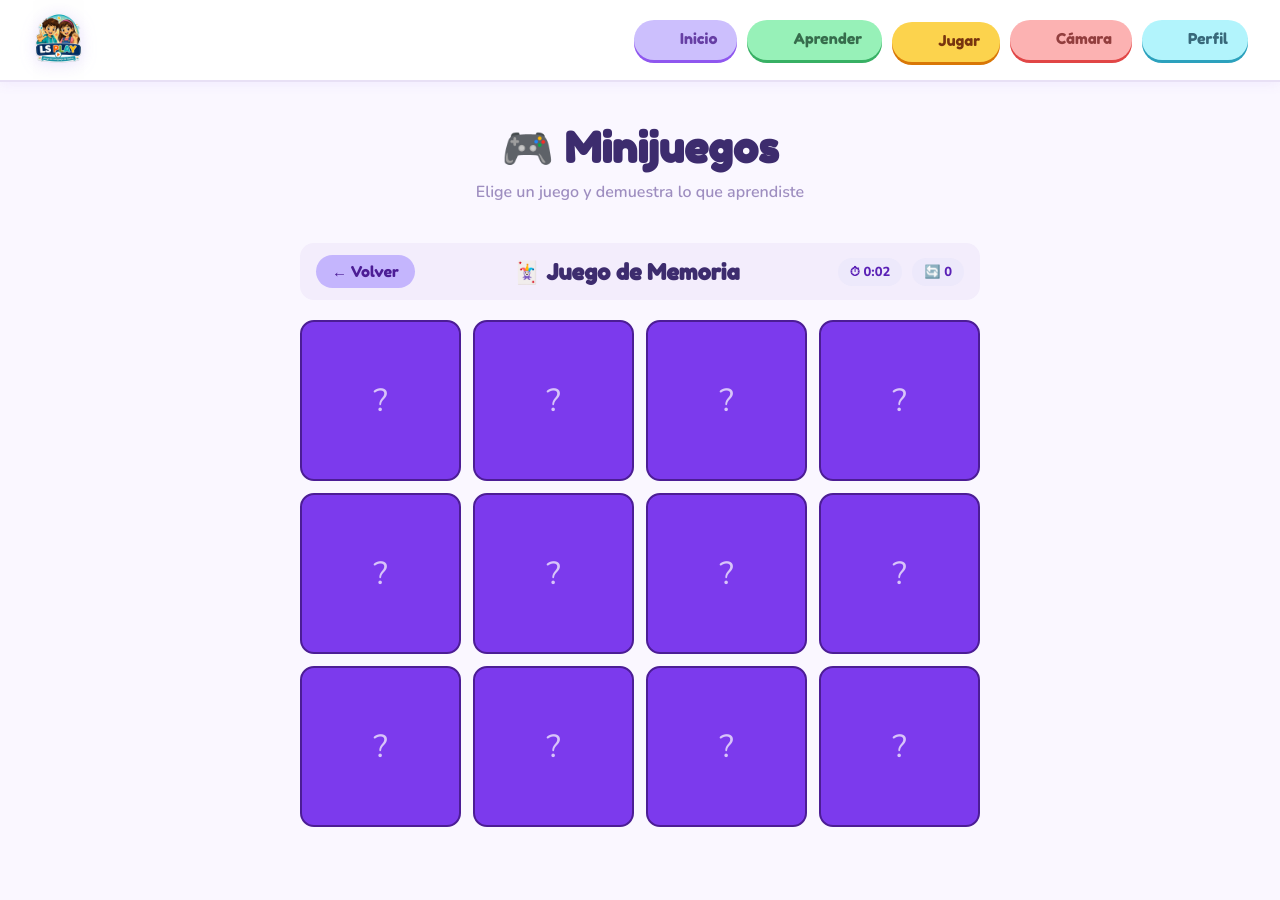
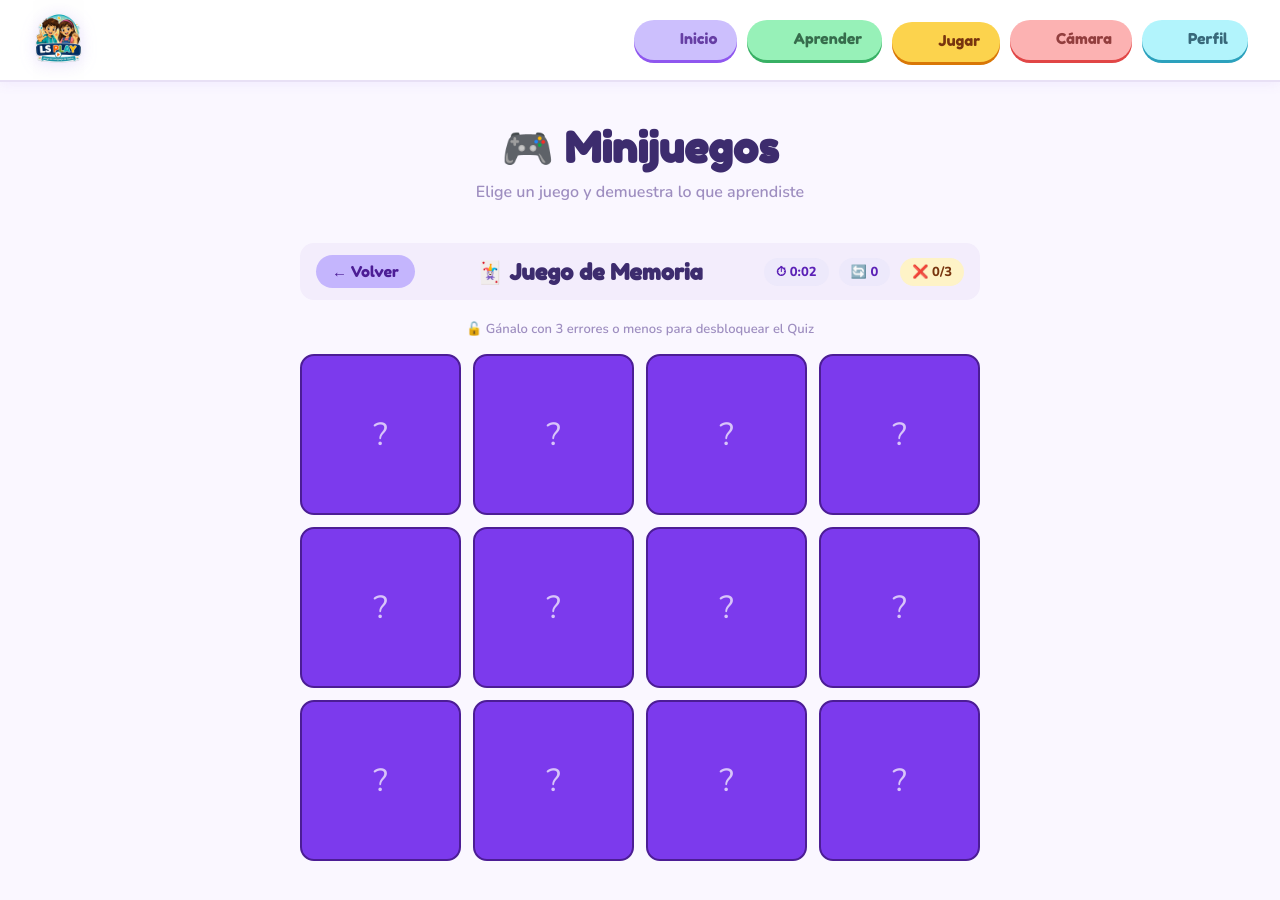
Before and after one commit to smsuarez2/LSPLAY, a React (Vite) app: page /jugar in a window 1280 px wide. Both pictures are taken after a click on the element 464 px from the left and 381 px from the top of the page. Built offline with nearby package versions, Linux system fonts and the light colour scheme; some icons are missing.

Commit message:
mostrar contador de errores en vivo durante el juego

```diff
--- a/src/pages/Jugar.tsx
+++ b/src/pages/Jugar.tsx
@@ -105,7 +105,7 @@ export default function Jugar() {
               <div style={s.lockOverlay}>
                 <span style={{ fontSize: 30 }}>🔒</span>
                 <p style={{ fontSize: 12, fontWeight: 700, color: '#6b5a9e', textAlign: 'center', margin: '6px 12px 0' }}>
-                  Gana el Juego de Memoria sin ningún error para desbloquear
+                  Gana el Juego de Memoria con 3 errores o menos para desbloquear
                 </p>
               </div>
             )}
@@ -129,8 +129,10 @@ function MemoryGame({ onBack }: { onBack: () => void }) {
   const [flipped, setFlipped] = useState<number[]>([]);
   const [busy, setBusy]       = useState(false); // true mientras se verifica un par, bloquea nuevos clics
   const [moves, setMoves]     = useState(0);
+  const [errors, setErrors]   = useState(0); // pares fallados en la partida
   const [seconds, setSeconds] = useState(0);
   const [won, setWon]         = useState(false);
+  const MAX_ERRORS_PARA_DESBLOQUEAR = 3;
 
   useEffect(() => {
     if (won) return;
@@ -141,8 +143,8 @@ function MemoryGame({ onBack }: { onBack: () => void }) {
   useEffect(() => {
     if (cards.every(c => c.matched) && !won) {
       setWon(true);
-      const perfect = moves === cards.length / 2; // 6 pares = 6 movimientos si no falló ninguno
-      guardarProgresoJuego('memoria', perfect, `${moves} movimientos`);
+      const perfect = errors <= MAX_ERRORS_PARA_DESBLOQUEAR;
+      guardarProgresoJuego('memoria', perfect, `${moves} movimientos, ${errors} errores`);
     }
   }, [cards]);
 
@@ -171,6 +173,7 @@ function MemoryGame({ onBack }: { onBack: () => void }) {
       setFlipped([]);
       setBusy(false);
     } else {
+      setErrors(e => e + 1);
       setTimeout(() => {
         setCards(prev => prev.map(c => newFlipped.includes(c.id) ? { ...c, flipped: false } : c));
         setFlipped([]);
@@ -189,21 +192,33 @@ function MemoryGame({ onBack }: { onBack: () => void }) {
         <div style={{ display: 'flex', gap: 10 }}>
           <span style={s.statPill}>⏱ {fmt(seconds)}</span>
           <span style={s.statPill}>🔄 {moves}</span>
+          <span style={{
+            ...s.statPill,
+            background: errors > MAX_ERRORS_PARA_DESBLOQUEAR ? '#fee2e2' : '#fef3c7',
+            color: errors > MAX_ERRORS_PARA_DESBLOQUEAR ? '#991b1b' : '#78350f',
+          }}>
+            ❌ {errors}/{MAX_ERRORS_PARA_DESBLOQUEAR}
+          </span>
         </div>
       </div>
+      {!won && (
+        <p style={{ textAlign: 'center', fontSize: 13, color: '#9e8ec0', fontWeight: 600, margin: '4px 0 16px' }}>
+          🔓 Gánalo con {MAX_ERRORS_PARA_DESBLOQUEAR} errores o menos para desbloquear el Quiz
+        </p>
+      )}
 
       {won ? (
         <div style={s.winBox}>
           <div style={{ fontSize: 64 }}>🏆</div>
           <h2 style={{ fontFamily: "'Fredoka One',cursive", fontSize: 32, color: '#3d2c6e', margin: '12px 0 8px' }}>¡Ganaste!</h2>
-          <p style={{ fontSize: 16, color: '#6b5a9e', fontWeight: 600 }}>{fmt(seconds)} · {moves} movimientos</p>
-          {moves === cards.length / 2 ? (
-            <p style={{ fontSize: 14, color: '#15803d', fontWeight: 700, marginTop: 6 }}>🔓 ¡Sin errores! Desbloqueaste el Quiz</p>
+          <p style={{ fontSize: 16, color: '#6b5a9e', fontWeight: 600 }}>{fmt(seconds)} · {moves} movimientos · {errors} errores</p>
+          {errors <= MAX_ERRORS_PARA_DESBLOQUEAR ? (
+            <p style={{ fontSize: 14, color: '#15803d', fontWeight: 700, marginTop: 6 }}>🔓 ¡Lo lograste! Desbloqueaste el Quiz</p>
           ) : (
-            <p style={{ fontSize: 14, color: '#9e8ec0', fontWeight: 600, marginTop: 6 }}>Gánalo sin fallar ningún par para desbloquear el Quiz</p>
+            <p style={{ fontSize: 14, color: '#9e8ec0', fontWeight: 600, marginTop: 6 }}>Gánalo con {MAX_ERRORS_PARA_DESBLOQUEAR} errores o menos para desbloquear el Quiz</p>
           )}
           <div style={{ display: 'flex', gap: 12, marginTop: 20, justifyContent: 'center' }}>
-            <button style={s.btnPlay} onClick={() => { setCards(buildCards()); setFlipped([]); setBusy(false); setMoves(0); setSeconds(0); setWon(false); }}>🔄 Jugar de nuevo</button>
+            <button style={s.btnPlay} onClick={() => { setCards(buildCards()); setFlipped([]); setBusy(false); setMoves(0); setErrors(0); setSeconds(0); setWon(false); }}>🔄 Jugar de nuevo</button>
             <button style={{ ...s.btnPlay, background: '#ede9fb', color: '#5b21b6', boxShadow: '0 4px 0 #7c3aed' }} onClick={onBack}>← Menú</button>
           </div>
         </div>
```
